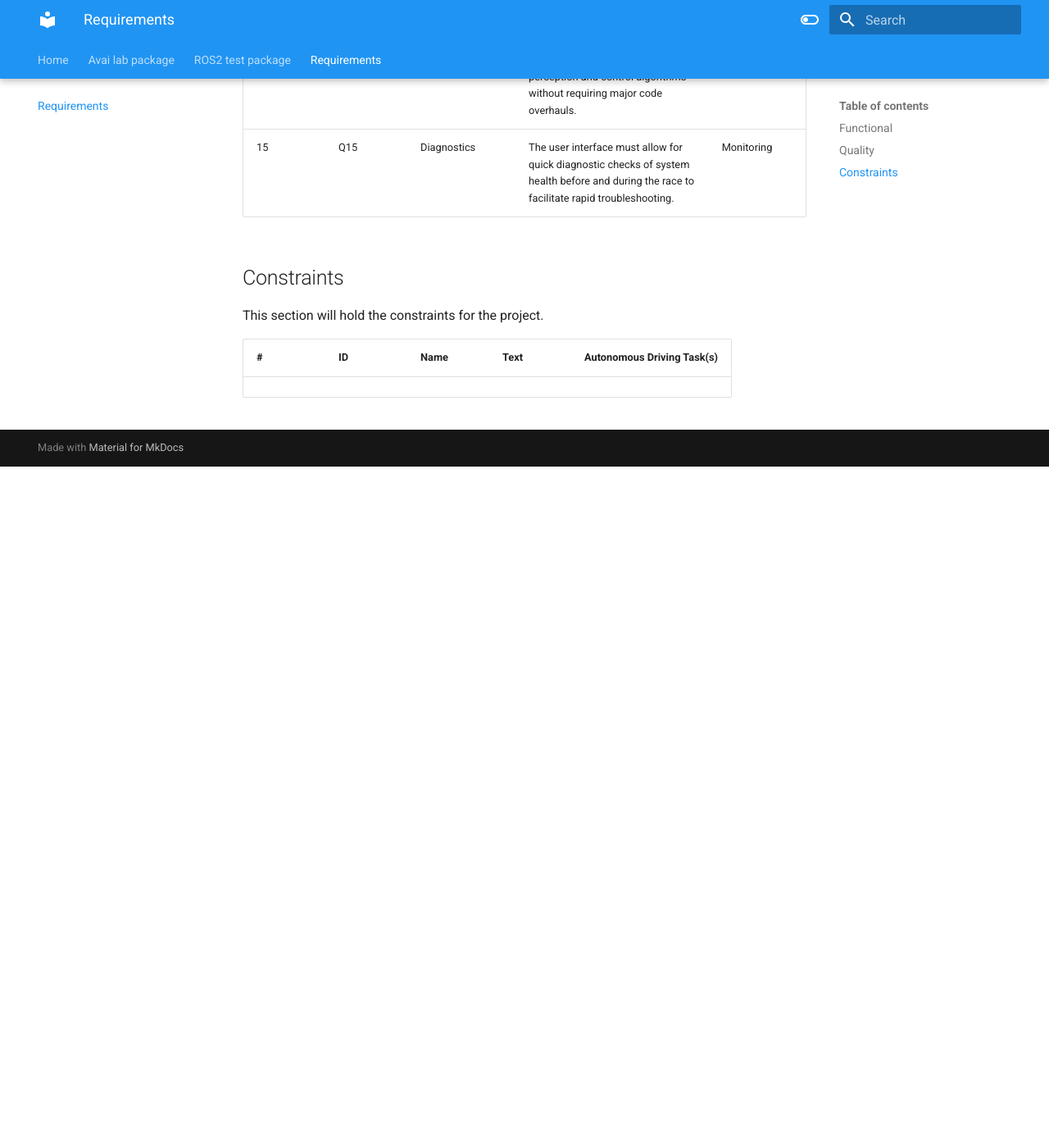
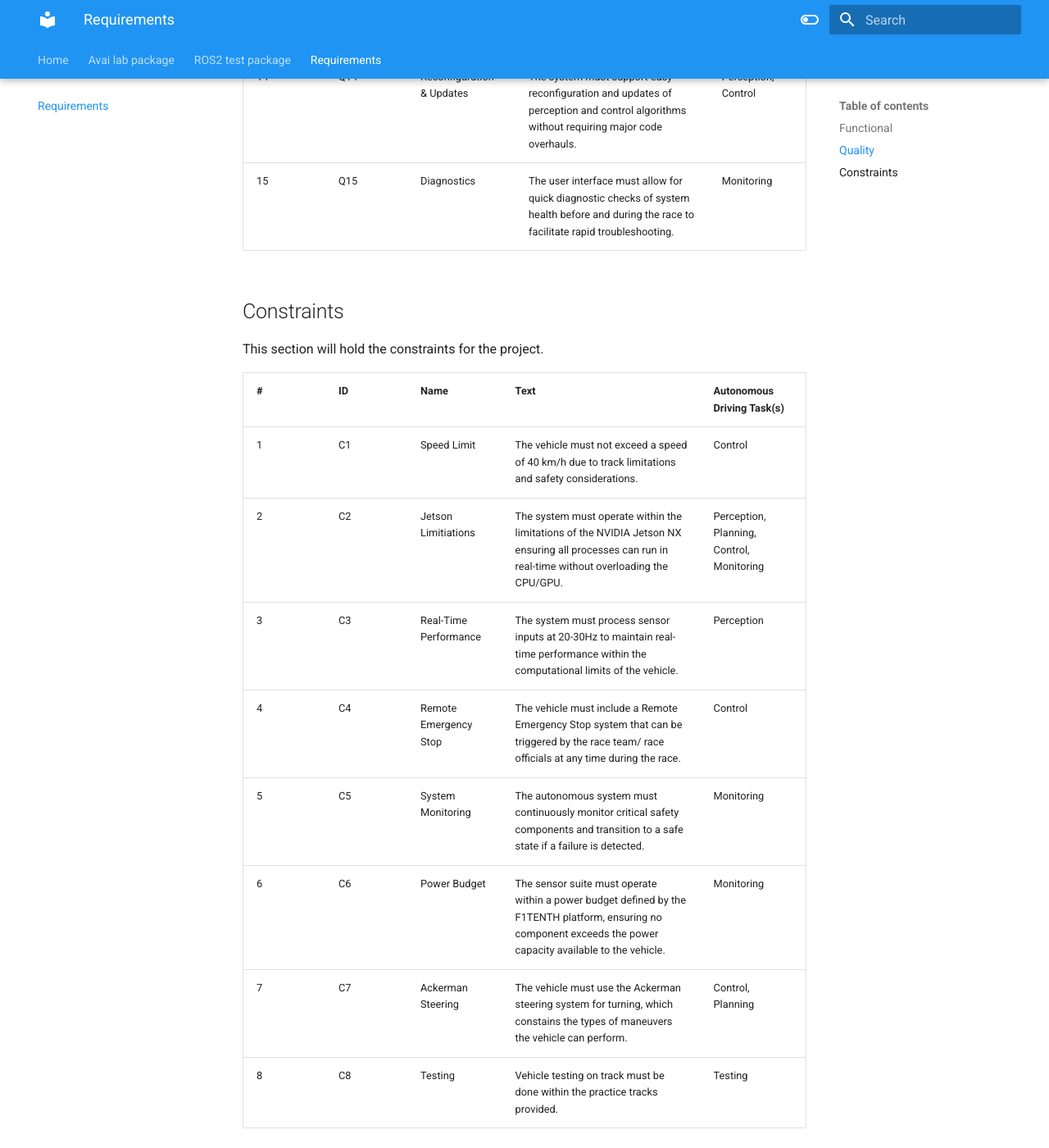
Before and after one commit to VicenteMoraes/race-car-buggy-busters, an MkDocs documentation site: the page built from docs/requirements.md, in a window 1280 px wide and 1400 px high, scrolled down 3941 px. Shown: the whole window at 82% size. Built offline with MkDocs 1.6.1 and Material for MkDocs 9.7.7, drawn with Linux system fonts in a browser that asks for light colours; before the commit the page ends 4510 px from its top, so only the background shows below that; some of the changed text lies outside the part shown.

Commit message:
first batch of constraints

```diff
--- a/docs/requirements.md
+++ b/docs/requirements.md
@@ -15,7 +15,7 @@ This section will hold the functional requirements for the project.
 5 | F5 | Self-Localization | When the race begins the vehicle must localize its position relative to track boundaries using fused data from LiDAR, camera, and odometry. | Localization
 6 | F6 | Map Updates | When obstacles are detected the vehicle must update its internal map of the track dynamically in real-time. | Mapping, Planning
 7 | F7 | Optimal trajectory | When planning the path the vehicle must generate an optimal trajectory within track boundaries using the detected cone positions and real-time sensor data. | Planning
-8 | F8 | Obstacle Avoidance | When an obstacle is detected the vehicle must replan its path to avoid the obstacle (while maintaining speed). | Planning
+8 | F8 | Obstacle Avoidance | When an obstacle is detected the vehicle should replan its path to avoid the obstacle (while maintaining speed), but the system may choose not to avoid obstacles that do not interfere with the vehicle's path. | Planning
 9 | F9 | Speed Maintenance | When on track the vehicle must maintain a speed of max. 30-40 km/h depending on the track layout and detected obstacles. | Planning
 10 | F10 | Sharp Turns | While approaching sharp turns the vehicle must adjust its speed to ensire safe cornering without exceeding the track boundaries. | Planning, Control
 11 | F11 | Smooth Acceleration | When accelreating the vehicle mist limit its accelaration to avoid jerky movements using a sof acceleration curve, ensuring smooth control. | Control
@@ -53,3 +53,11 @@ This section will hold the constraints for the project.
 
 \# | ID | Name | Text | Autonomous Driving Task(s)
 ---|----|------|------|---------------------------
+1 | C1 | Speed Limit | The vehicle must not exceed a speed of 40 km/h due to track limitations and safety considerations. | Control
+2 | C2 | Jetson Limitiations | The system must operate within the limitations of the NVIDIA Jetson NX ensuring all processes can run in real-time without overloading the CPU/GPU. | Perception, Planning, Control, Monitoring
+3 | C3 | Real-Time Performance | The system must process sensor inputs at 20-30Hz to maintain real-time performance within the computational limits of the vehicle. | Perception
+4 | C4 | Remote Emergency Stop | The vehicle must include a Remote Emergency Stop system that can be triggered by the race team/ race officials at any time during the race. | Control
+5 | C5 | System Monitoring | The autonomous system must continuously monitor critical safety components and transition to a safe state if a failure is detected. | Monitoring
+6 | C6 | Power Budget | The sensor suite must operate within a power budget defined by the F1TENTH platform, ensuring no component exceeds the power capacity available to the vehicle. | Monitoring
+7 | C7 | Ackerman Steering | The vehicle must use the Ackerman steering system for turning, which constains the types of maneuvers the vehicle can perform. | Control, Planning
+8 | C8 | Testing | Vehicle testing on track must be done within the practice tracks provided. | Testing
```
